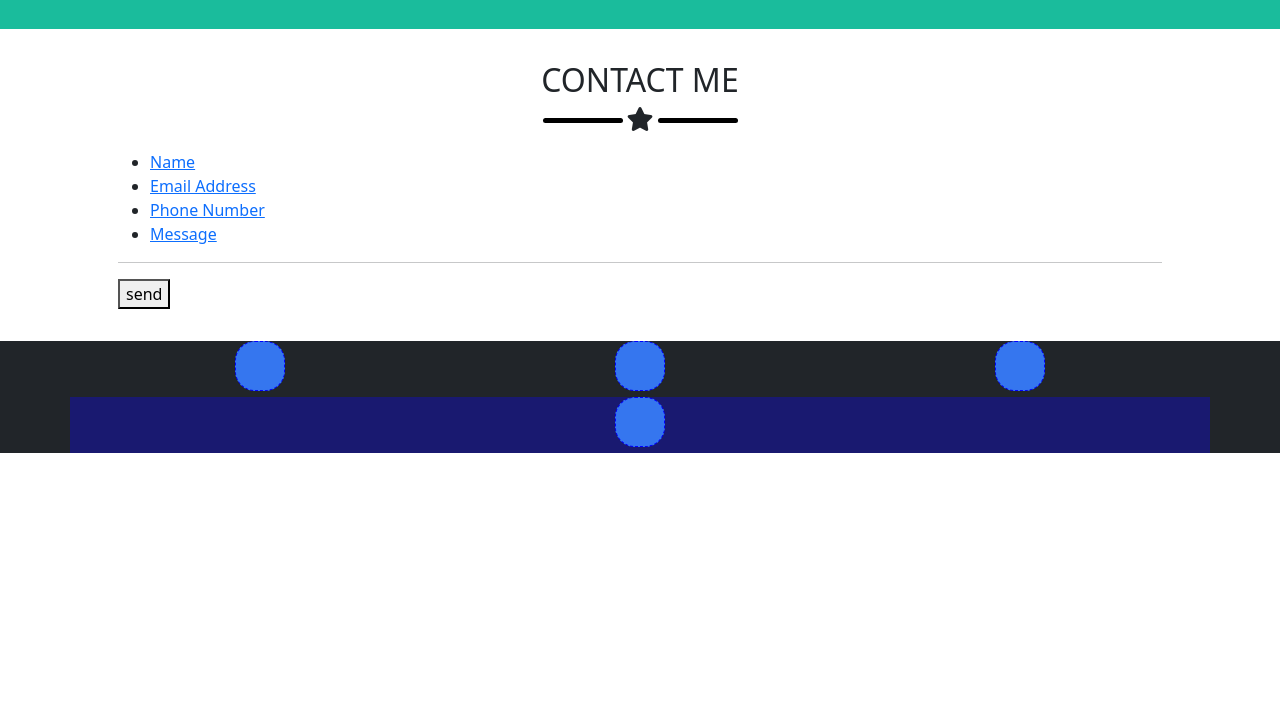
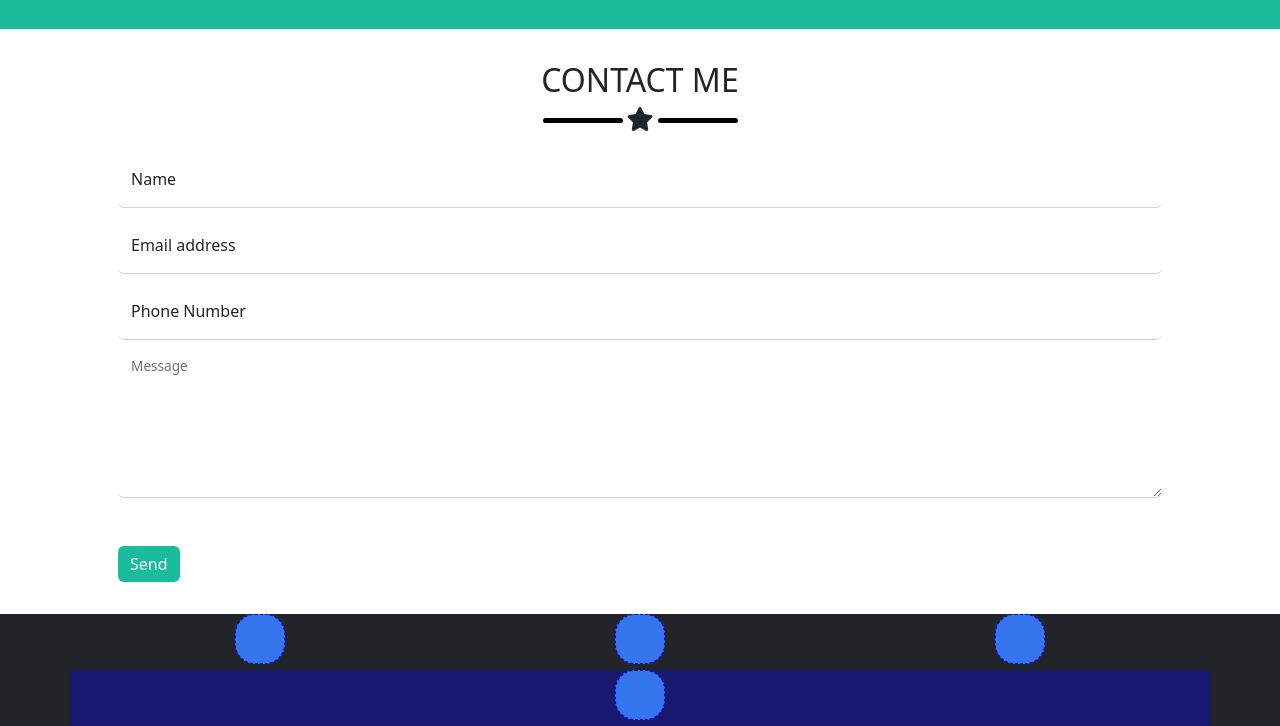
Before and after one commit to Ciaowilly3/html-css-bootstrap-freelancer, a plain HTML site: page index.html in a window 1280 px wide. Shown: the part 1639-2365 px from the top of the page. Before the commit the page ends 2092 px from the top, so only its background shows below. Drawn offline with nearby package versions, Linux system fonts and the light colour scheme.

Commit message:
form completo

```diff
--- a/css/style.css
+++ b/css/style.css
@@ -18,6 +18,20 @@
 
 .bg-my-primary{
     background-color: var(--var-primary-color);
+}
+
+.white-bar{
+    width: 100%;
+    height: 5px;
+    background-color: white;
+    border-radius: 4px;
+    display:block;
+    margin: auto 0;
+}
+
+.star-container i{
+    font-size: 24px;
+    margin: 0 4px;
 }
 /* STILI DELL'HEADER */
 
@@ -44,6 +58,12 @@ header nav ul li a{
 
 
 /* STILI DEL MAIN */
+
+main .ul-container ul li a{
+    font-size: 18px;
+    color: white;
+    text-decoration: none;
+}
 
 /* PRIMA SEZIONE */
 section{
@@ -73,25 +93,18 @@ h1{
     margin: auto;
 }
 
-.white-bar{
-    width: 100%;
-    height: 5px;
-    background-color: white;
-    border-radius: 4px;
-    display:block;
-    margin: auto 0;
+/* QUARTA SEZIONE */
+
+.border-flush{
+    border-top: 0;
+    border-right: 0;
+    border-left: 0;
 }
 
-.star-container i{
-    font-size: 24px;
-    margin: 0 4px;
+.form-floating > .text-height{
+    height: 150px;
 }
 
-main .ul-container ul li a{
-    font-size: 18px;
-    color: white;
-    text-decoration: none;
-}
 
 
 
--- a/index.html
+++ b/index.html
@@ -271,16 +271,35 @@
 
                     </div>
 
-                    <ul>
-                        <li><a href="#">Name</a></li>
-                        <li><a href="#">Email Address</a></li>
-                        <li><a href="#">Phone Number</a></li>
-                        <li><a href="#">Message</a></li>
-                    </ul>
+                    <form>
+                        <div class="form-floating mb-2">
+                          <input type="email" class="form-control border-flush" id="floatingInput" placeholder="name@example.com">
+                          <label for="floatingInput">Name</label>
+                        </div>
 
-                    <hr>
+                        <div class="form-floating mb-2">
+                          <input type="email" class="form-control border-flush" id="floatingInput" placeholder="name@example.com">
+                          <label for="floatingInput">Email address</label>
+                        </div>
 
-                    <button>send</button>
+                        <div class="form-floating mb-2">
+                          <input type="email" class="form-control border-flush" id="floatingInput" placeholder="name@example.com">
+                          <label for="floatingInput">Phone Number</label>
+                        </div>
+
+                        <div class="form-floating mb-5">
+                          <textarea class="text-height form-control border-flush " id="floatingInput"
+                          placeholder="name@example.com">
+                          </textarea>
+                          <label for="floatingtextarea">Message</label>
+                        </div>
+
+                      </form>
+
+
+                    <button class="btn bg-my-primary border-0 text-white">
+                        Send
+                    </button>
                 </div>
             </section>
 
```
